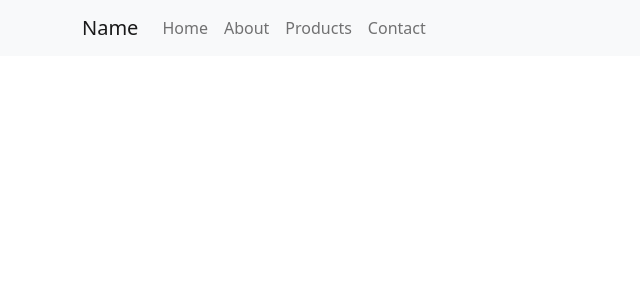
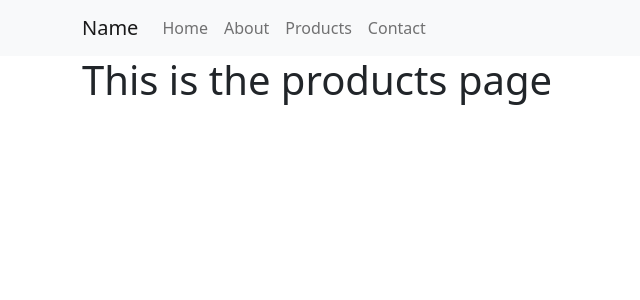
Before and after one commit to cmskorcz/basic-react-site, a React (Create React App) app: page /products in a window 1280 px wide. Shown: the top 300 px of the page, without its empty margins (0-640 px from the left). Built offline with nearby package versions, Linux system fonts and the light colour scheme.

Commit message:
routes on navigation bar work to change page

```diff
--- a/src/App.js
+++ b/src/App.js
@@ -1,7 +1,15 @@
 import 'bootstrap/dist/css/bootstrap.min.css';
 import React, { useState } from 'react'
+import {
+  BrowserRouter as Router,
+  Routes,
+  Route
+} from 'react-router-dom';
 import ContactModal from './components/ContactModal';
 import Navigation from "./components/Navigation";
+import About from './pages/About';
+import Home from './pages/Homepage';
+import Products from './pages/Products';
 
 function App() {
   const [showModal, setShowModal] = useState(false)
@@ -18,6 +26,13 @@ function App() {
         showModal={showModal}
         handleCloseModal={handleCloseModal}
       />
+      <Router>
+        <Routes>
+          <Route path='/' element={<Home />} />
+          <Route path='/about' element={<About />} />
+          <Route path='/products' element={<Products />} />
+        </Routes>
+      </Router>
     </div>
   );
 }
--- /dev/null
+++ b/src/pages/About.js
@@ -0,0 +1,11 @@
+import Container from 'react-bootstrap/Container';
+
+function About() {
+  return (
+    <Container>
+      <h1>This is the About page</h1>
+    </Container>
+  )
+}
+
+export default About;
--- /dev/null
+++ b/src/pages/Homepage.js
@@ -0,0 +1,11 @@
+import Container from 'react-bootstrap/Container';
+
+function Home() {
+  return (
+    <Container>
+      <h1>This is the homepage</h1>
+    </Container>
+  )
+}
+
+export default Home;
--- /dev/null
+++ b/src/pages/Products.js
@@ -0,0 +1,11 @@
+import Container from 'react-bootstrap/Container';
+
+function Products() {
+  return (
+    <Container>
+      <h1>This is the products page</h1>
+    </Container>
+  )
+}
+
+export default Products;
```
